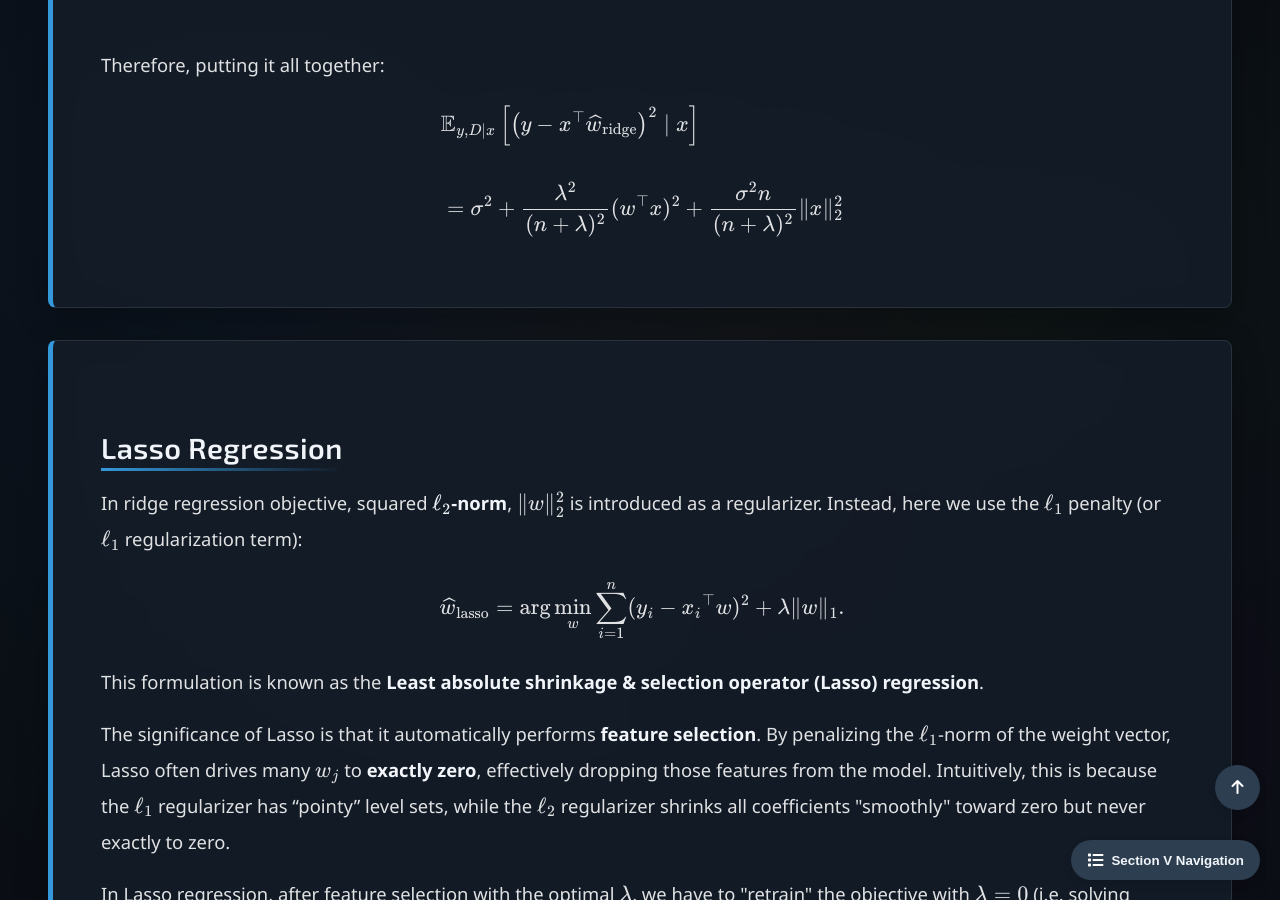
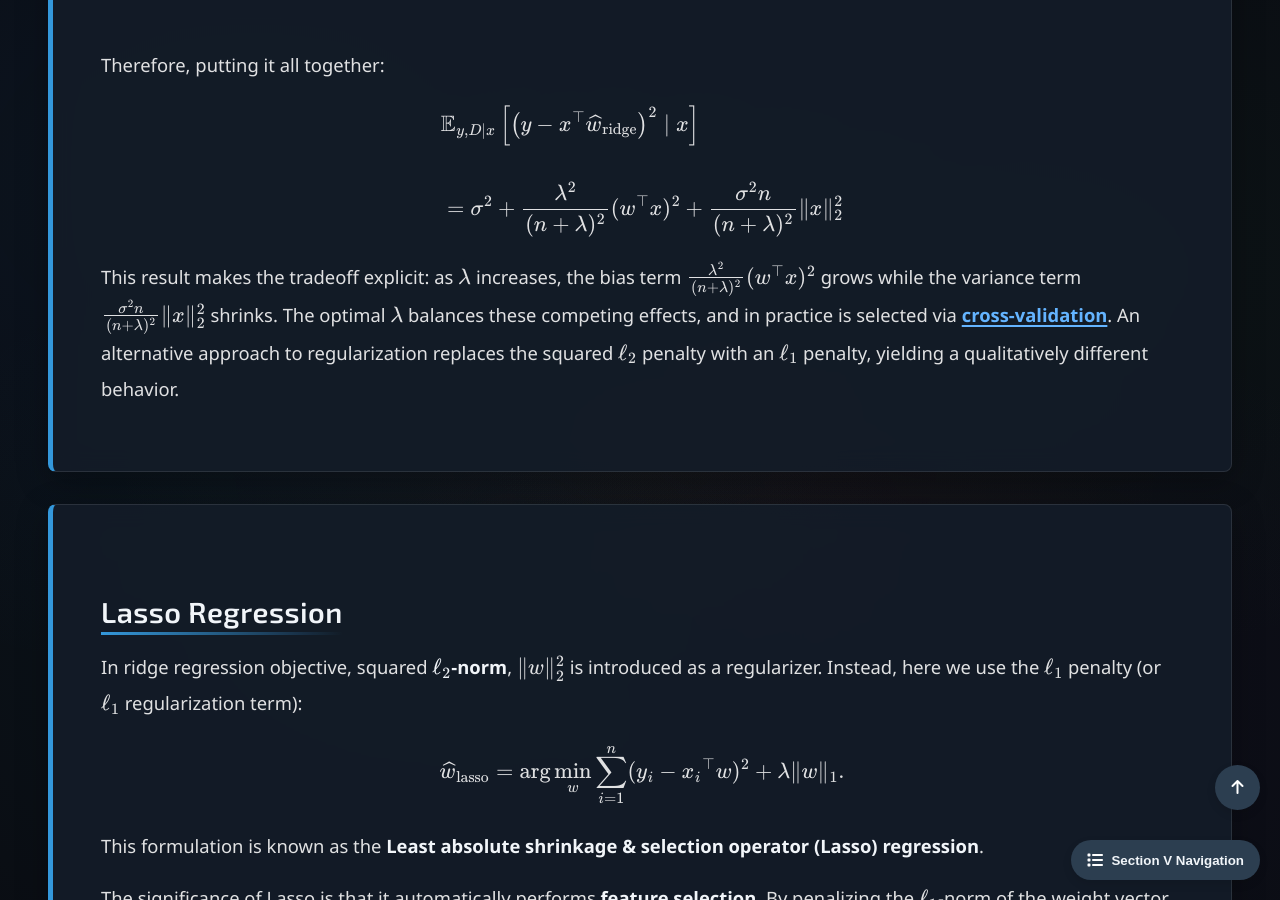
Before and after one commit to Yusukey01/yusukey01.github.io, a Jekyll site: the page built from Mathematics/Machine_learning/regression.html, in a window 1280 px wide and 900 px high, scrolled down 9891 px. Built offline with Jekyll 4.4.1, drawn with Linux system fonts in a browser that asks for light colours.

Commit message:
added explanations

```diff
--- a/Mathematics/Machine_learning/regression.html
+++ b/Mathematics/Machine_learning/regression.html
@@ -247,6 +247,13 @@ uses_python: false
                     \end{align*}
                     \]
                 </p>
+
+                <p>
+                    This result makes the tradeoff explicit: as \(\lambda\) increases, the bias term \(\frac{\lambda^2}{(n+\lambda)^2}(w^\top x)^2\) grows
+                    while the variance term \(\frac{\sigma^2 n}{(n+\lambda)^2}\|x\|_2^2\) shrinks. The optimal \(\lambda\) balances these competing effects,
+                    and in practice is selected via <a href="#CV"><strong>cross-validation</strong></a>. An alternative approach to regularization replaces
+                    the squared \(\ell_2\) penalty with an \(\ell_1\) penalty, yielding a qualitatively different behavior.
+                </p>
             </section>
 
             <section id="lasso" class="section-content">
```
